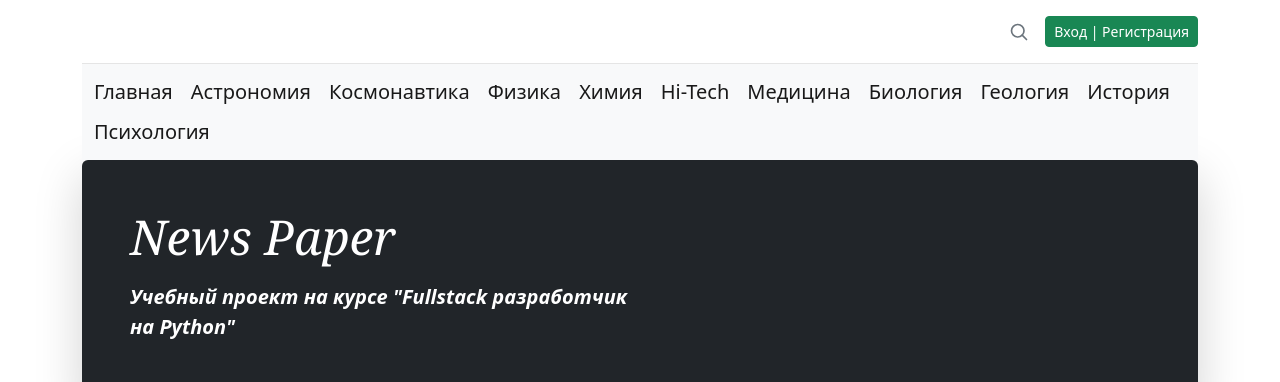
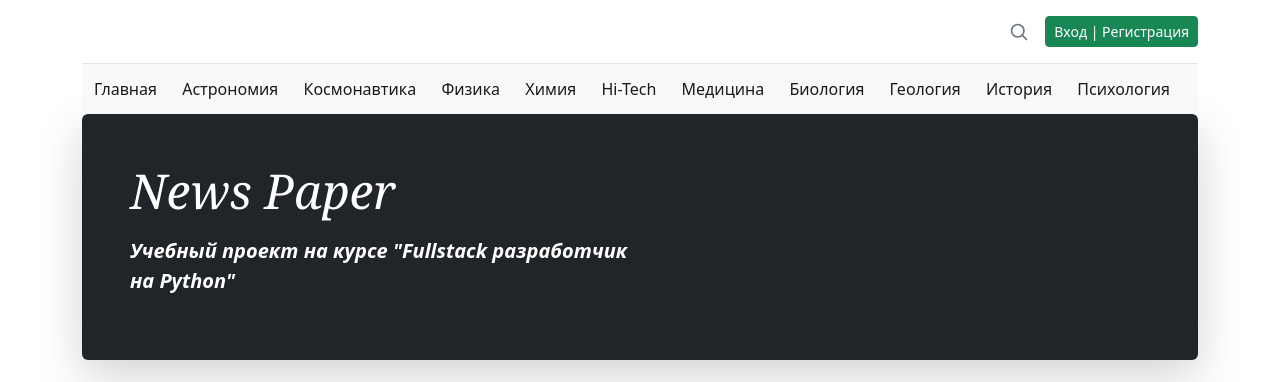
Before and after one commit to spawlov/NewsPortal, a Django app: page /100/ in a window 1280 px wide. Shown: the top 382 px of the page. Run offline with Django 4.2, Linux system fonts and the light colour scheme; data comes from the database, SQL or seed files in the repository; parts of the project's set-up code (start-up, migrations or seed data) failed here and were passed over; some libraries are stand-ins or nearby versions.

Commit message:
changed default.html

```diff
--- a/NewsPaper/templates/default.html
+++ b/NewsPaper/templates/default.html
@@ -100,9 +100,9 @@
           <svg xmlns="http://www.w3.org/2000/svg" width="20" height="20" fill="none" stroke="currentColor" stroke-linecap="round" stroke-linejoin="round" stroke-width="2" class="mx-3" role="img" viewBox="0 0 24 24"><title>Search</title><circle cx="10.5" cy="10.5" r="7.5"/><path d="M21 21l-5.2-5.2"/></svg>
         </a>
           {% if user.id %}
-            <a class="btn btn-sm btn-danger" href="/accounts/logout">Выход</a>
+            <a class="btn btn-sm btn-danger" href="/accounts/logout/">Выход</a>
           {% else %}
-            <a class="btn btn-sm btn-success" href="/accounts/login">Вход | Регистрация</a>
+            <a class="btn btn-sm btn-success" href="/accounts/login/">Вход | Регистрация</a>
           {% endif %}
       </div>
     </div>
@@ -110,9 +110,9 @@
 
   <nav class="navbar bg-light">
     <div class="container-fluid">
-      <a class="navbar-brand" href="{% url 'news:index' %}">Главная</a>
+      <a class="navbar-brand fs-6" href="{% url 'news:index' %}">Главная</a>
       {% for item in category %}
-        <a class="navbar-brand" href="{% url 'news:category' item.id %}">{{ item.name }}</a>
+        <a class="navbar-brand fs-6" href="{% url 'news:category' item.id %}">{{ item.name }}</a>
       {% endfor %}
     </div>
   </nav>
```
